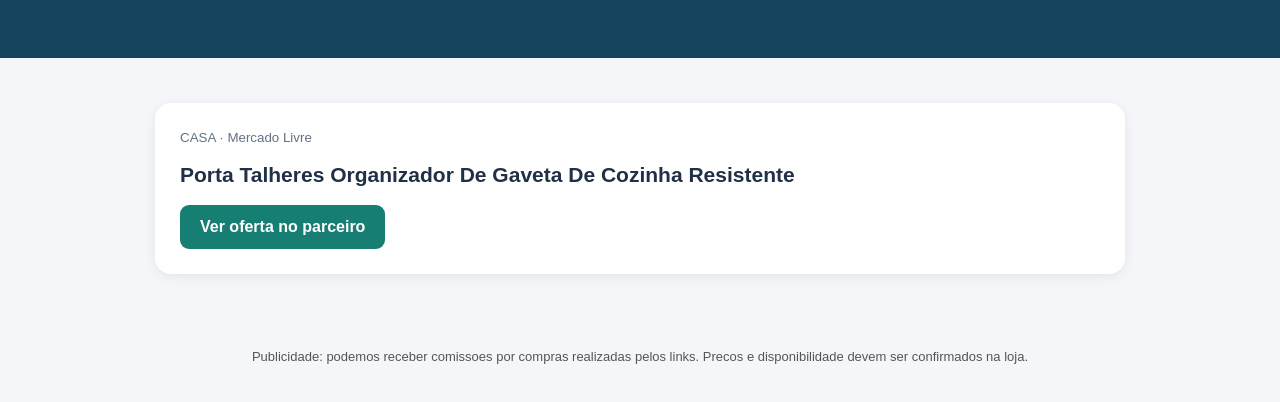
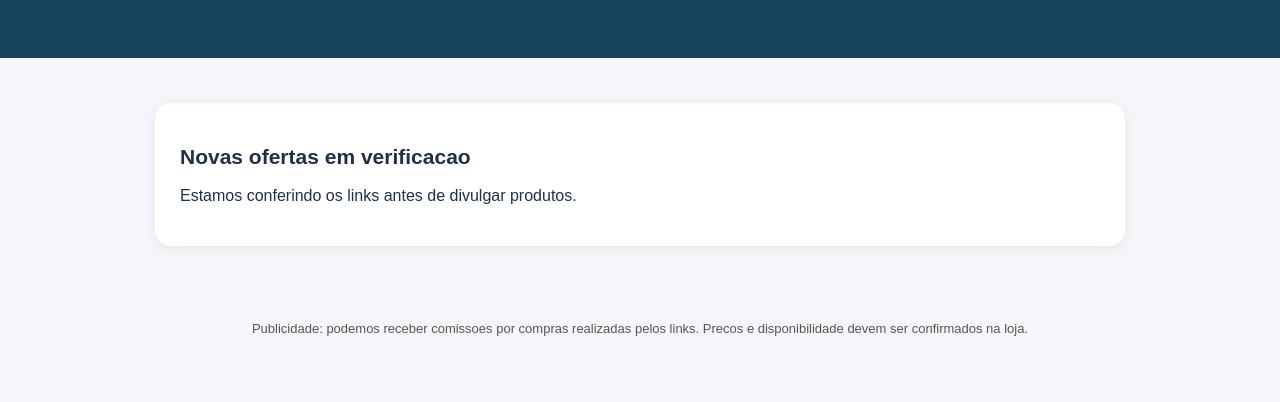
Before and after one commit to rodrigospanhol-cloud/casa-esperta-catalogo, a plain HTML site: page index.html in a window 1280 px wide. Shown: the part 146-548 px from the top of the page. Drawn offline with Linux system fonts and the light colour scheme.

Commit message:
Atualizar vitrine automatica

```diff
--- a/index.html
+++ b/index.html
@@ -19,7 +19,7 @@ footer{text-align:center;padding:30px;color:#555;font-size:13px}
 </head>
 <body>
 <header><h1>Casa Esperta</h1><p>Ofertas selecionadas para sua casa</p></header>
-<main><article><small>CASA · Mercado Livre</small><h2>Porta Talheres Organizador De Gaveta De Cozinha Resistente</h2><a href="https://meli.la/1oFxAqA" target="_blank" rel="sponsored noopener noreferrer">Ver oferta no parceiro</a></article></main>
+<main><article><h2>Novas ofertas em verificacao</h2><p>Estamos conferindo os links antes de divulgar produtos.</p></article></main>
 <footer>Publicidade: podemos receber comissoes por compras realizadas pelos links.
 Precos e disponibilidade devem ser confirmados na loja.</footer>
 </body></html>
```
